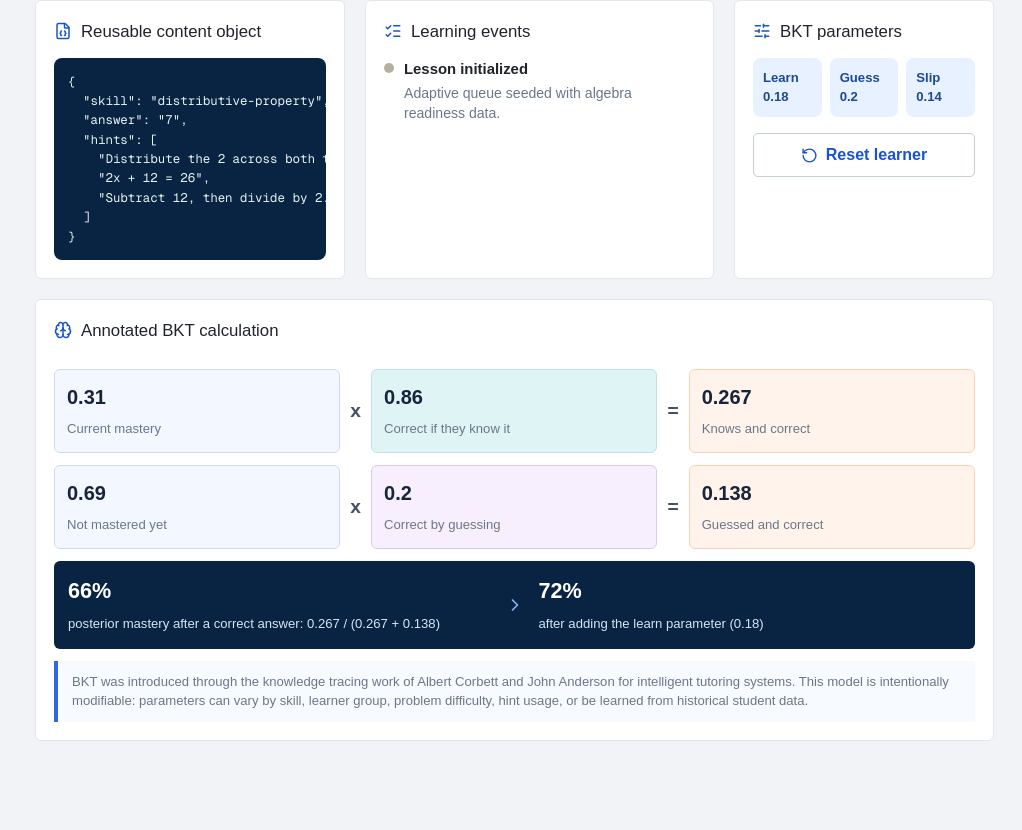
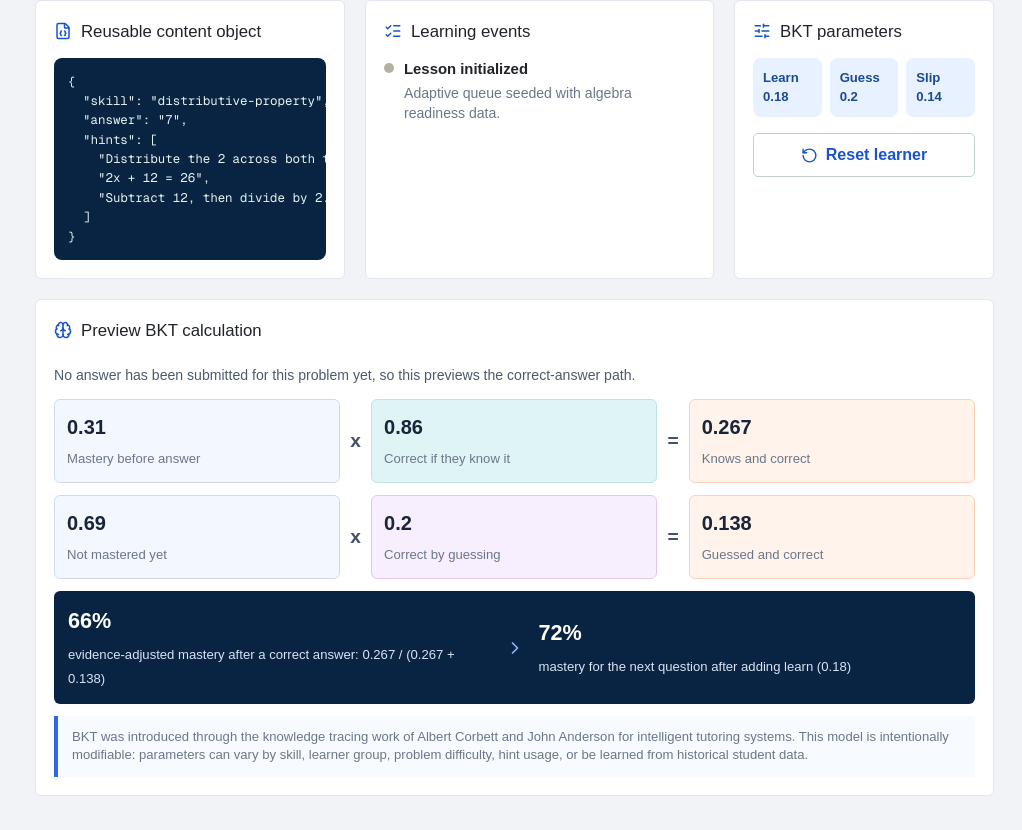
Before and after one commit to soojh007/the-new-als, a Next.js app: page / in a window 1280 px wide. Shown: the part 1039-1869 px from the top of the page, without its empty margins (258-1280 px from the left). Before the commit the page ends 1814 px from the top, so only its background shows below. Built offline with nearby package versions, Linux system fonts and the light colour scheme.

Commit message:
Clarify BKT wrong answer calculation

```diff
--- a/app/globals.css
+++ b/app/globals.css
@@ -610,6 +610,13 @@ h2 {
   margin-top: 20px;
 }
 
+.calculation-context {
+  margin: -4px 0 2px;
+  color: #4d5a6d;
+  font-size: 0.88rem;
+  line-height: 1.45;
+}
+
 .formula-strip {
   display: grid;
   grid-template-columns: minmax(120px, 1fr) auto minmax(140px, 1fr) auto minmax(150px, 1fr);
--- a/app/page.tsx
+++ b/app/page.tsx
@@ -48,6 +48,20 @@ type EventLog = {
   label: string;
   detail: string;
   correct?: boolean;
+};
+
+type BktCalculation = {
+  correct: boolean;
+  skillLabel: string;
+  masteryBefore: number;
+  complement: number;
+  knownObservationRate: number;
+  unknownObservationRate: number;
+  knownEvidence: number;
+  unknownEvidence: number;
+  posterior: number;
+  afterLearning: number;
+  learn: number;
 };
 
 const initialSkills: Record<SkillId, Skill> = {
@@ -137,13 +151,27 @@ function normalizeAnswer(value: string) {
   return value.toLowerCase().replace(/\s/g, "").replace(/\*/g, "");
 }
 
-function updateMastery(skill: Skill, correct: boolean) {
+function calculateBkt(skill: Skill, correct: boolean): BktCalculation {
   const { mastery, guess, slip, learn } = skill;
-  const posterior = correct
-    ? (mastery * (1 - slip)) / (mastery * (1 - slip) + (1 - mastery) * guess)
-    : (mastery * slip) / (mastery * slip + (1 - mastery) * (1 - guess));
+  const knownObservationRate = correct ? 1 - slip : slip;
+  const unknownObservationRate = correct ? guess : 1 - guess;
+  const knownEvidence = mastery * knownObservationRate;
+  const unknownEvidence = (1 - mastery) * unknownObservationRate;
+  const posterior = knownEvidence / (knownEvidence + unknownEvidence);
 
-  return Math.min(0.98, Math.max(0.02, posterior + (1 - posterior) * learn));
+  return {
+    correct,
+    skillLabel: skill.label,
+    masteryBefore: mastery,
+    complement: 1 - mastery,
+    knownObservationRate,
+    unknownObservationRate,
+    knownEvidence,
+    unknownEvidence,
+    posterior,
+    afterLearning: Math.min(0.98, Math.max(0.02, posterior + (1 - posterior) * learn)),
+    learn,
+  };
 }
 
 function pct(value: number) {
@@ -160,6 +188,7 @@ export default function Home() {
   const [answer, setAnswer] = useState("");
   const [hintCount, setHintCount] = useState(0);
   const [feedback, setFeedback] = useState<"correct" | "incorrect" | null>(null);
+  const [lastCalculation, setLastCalculation] = useState<BktCalculation | null>(null);
   const [events, setEvents] = useState<EventLog[]>([
     {
       label: "Lesson initialized",
@@ -170,11 +199,13 @@ export default function Home() {
   const current = problems.find((problem) => problem.id === currentId) ?? problems[0];
   const activeSkill = skills[current.skill];
   const weakestSkill = Object.values(skills).sort((a, b) => a.mastery - b.mastery)[0];
-  const knowsAndCorrect = activeSkill.mastery * (1 - activeSkill.slip);
-  const guessAndCorrect = (1 - activeSkill.mastery) * activeSkill.guess;
-  const correctEvidence = knowsAndCorrect + guessAndCorrect;
-  const posteriorIfCorrect = knowsAndCorrect / correctEvidence;
-  const afterLearningIfCorrect = posteriorIfCorrect + (1 - posteriorIfCorrect) * activeSkill.learn;
+  const previewCalculation = calculateBkt(activeSkill, true);
+  const displayedCalculation = lastCalculation ?? previewCalculation;
+  const observationText = displayedCalculation.correct ? "correct" : "wrong";
+  const knownRateLabel = displayedCalculation.correct ? "Correct if they know it" : "Wrong despite knowing it";
+  const unknownRateLabel = displayedCalculation.correct ? "Correct by guessing" : "Wrong if not mastered";
+  const knownEvidenceLabel = displayedCalculation.correct ? "Knows and correct" : "Knows but slipped";
+  const unknownEvidenceLabel = displayedCalculation.correct ? "Guessed and correct" : "Not mastered and wrong";
 
   const recommended = useMemo(() => {
     const weak = Object.values(skills).sort((a, b) => a.mastery - b.mastery)[0];
@@ -194,7 +225,8 @@ export default function Home() {
   function submitAnswer(event: FormEvent<HTMLFormElement>) {
     event.preventDefault();
     const correct = normalizeAnswer(answer) === normalizeAnswer(current.answer);
-    const updatedMastery = updateMastery(activeSkill, correct);
+    const calculation = calculateBkt(activeSkill, correct);
+    const updatedMastery = calculation.afterLearning;
     const nextSkills = {
       ...skills,
       [activeSkill.id]: {
@@ -204,6 +236,7 @@ export default function Home() {
     };
 
     setSkills(nextSkills);
+    setLastCalculation(calculation);
     setFeedback(correct ? "correct" : "incorrect");
     setEvents((items) => [
       {
@@ -231,6 +264,7 @@ export default function Home() {
     setCurrentId(next.id);
     setAnswer("");
     setFeedback(null);
+    setLastCalculation(null);
     setHintCount(0);
     setEvents((items) => [
       {
@@ -247,6 +281,7 @@ export default function Home() {
     setAnswer("");
     setHintCount(0);
     setFeedback(null);
+    setLastCalculation(null);
     setEvents([{ label: "Session reset", detail: "Mastery estimates returned to the seed learner profile." }]);
   }
 
@@ -477,52 +512,57 @@ export default function Home() {
           <section className="bkt-explainer" aria-label="Annotated BKT calculation">
             <div className="panel-title">
               <Brain size={18} />
-              <h2>Annotated BKT calculation</h2>
+              <h2>{lastCalculation ? "Last answer BKT calculation" : "Preview BKT calculation"}</h2>
             </div>
+            <p className="calculation-context">
+              {lastCalculation
+                ? `This uses the ${displayedCalculation.skillLabel} mastery before the learner's ${observationText} answer.`
+                : "No answer has been submitted for this problem yet, so this previews the correct-answer path."}
+            </p>
             <div className="formula-strip">
               <div className="formula-token prior">
-                <strong>{decimal(activeSkill.mastery)}</strong>
-                <span>Current mastery</span>
+                <strong>{decimal(displayedCalculation.masteryBefore)}</strong>
+                <span>Mastery before answer</span>
               </div>
               <span className="operator">x</span>
               <div className="formula-token slip">
-                <strong>{decimal(1 - activeSkill.slip)}</strong>
-                <span>Correct if they know it</span>
+                <strong>{decimal(displayedCalculation.knownObservationRate)}</strong>
+                <span>{knownRateLabel}</span>
               </div>
               <span className="operator">=</span>
               <div className="formula-token evidence">
-                <strong>{decimal(knowsAndCorrect)}</strong>
-                <span>Knows and correct</span>
+                <strong>{decimal(displayedCalculation.knownEvidence)}</strong>
+                <span>{knownEvidenceLabel}</span>
               </div>
             </div>
             <div className="formula-strip">
               <div className="formula-token prior">
-                <strong>{decimal(1 - activeSkill.mastery)}</strong>
+                <strong>{decimal(displayedCalculation.complement)}</strong>
                 <span>Not mastered yet</span>
               </div>
               <span className="operator">x</span>
               <div className="formula-token guess">
-                <strong>{decimal(activeSkill.guess)}</strong>
-                <span>Correct by guessing</span>
+                <strong>{decimal(displayedCalculation.unknownObservationRate)}</strong>
+                <span>{unknownRateLabel}</span>
               </div>
               <span className="operator">=</span>
               <div className="formula-token evidence">
-                <strong>{decimal(guessAndCorrect)}</strong>
-                <span>Guessed and correct</span>
+                <strong>{decimal(displayedCalculation.unknownEvidence)}</strong>
+                <span>{unknownEvidenceLabel}</span>
               </div>
             </div>
             <div className="posterior-card">
               <div>
-                <strong>{pct(posteriorIfCorrect)}</strong>
+                <strong>{pct(displayedCalculation.posterior)}</strong>
                 <span>
-                  posterior mastery after a correct answer: {decimal(knowsAndCorrect)} / (
-                  {decimal(knowsAndCorrect)} + {decimal(guessAndCorrect)})
+                  evidence-adjusted mastery after a {observationText} answer: {decimal(displayedCalculation.knownEvidence)} / (
+                  {decimal(displayedCalculation.knownEvidence)} + {decimal(displayedCalculation.unknownEvidence)})
                 </span>
               </div>
               <ChevronRight size={20} />
               <div>
-                <strong>{pct(afterLearningIfCorrect)}</strong>
-                <span>after adding the learn parameter ({decimal(activeSkill.learn)})</span>
+                <strong>{pct(displayedCalculation.afterLearning)}</strong>
+                <span>mastery for the next question after adding learn ({decimal(displayedCalculation.learn)})</span>
               </div>
             </div>
             <p className="model-note">
```
Also changed, not shown: 1 other file (tests, documents, lock files or other folders).
